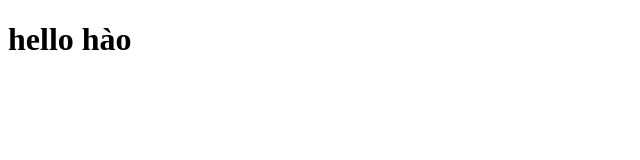
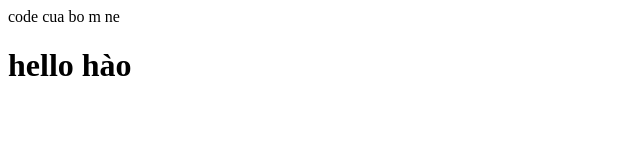
Before and after one commit to dinh2350/test-nhe, a plain HTML site: page index.html in a window 1280 px wide. Shown: the whole page, without its empty margins (0-640 px from the left). Drawn offline with Linux system fonts and the light colour scheme.

Commit message:
add code

```diff
--- a/index.html
+++ b/index.html
@@ -6,6 +6,9 @@
     <title>Document</title>
 </head>
 <body>
+    <header>
+        code cua bo m ne
+    </header>
     <h1>hello hào</h1>
 </body>
 </html>
```
